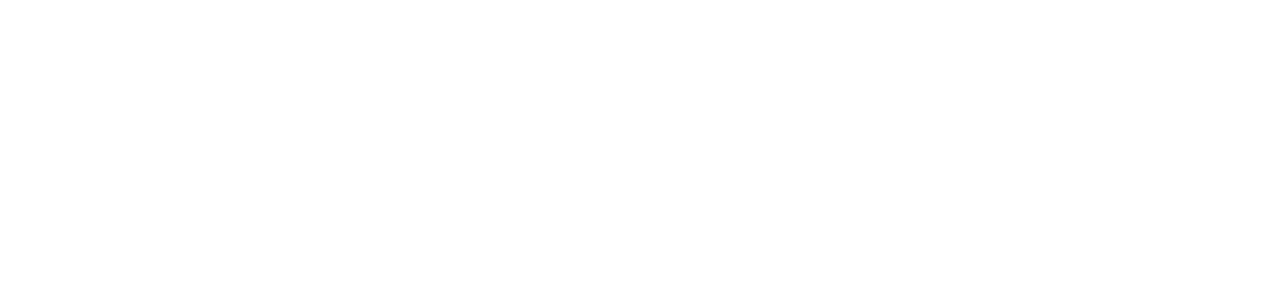
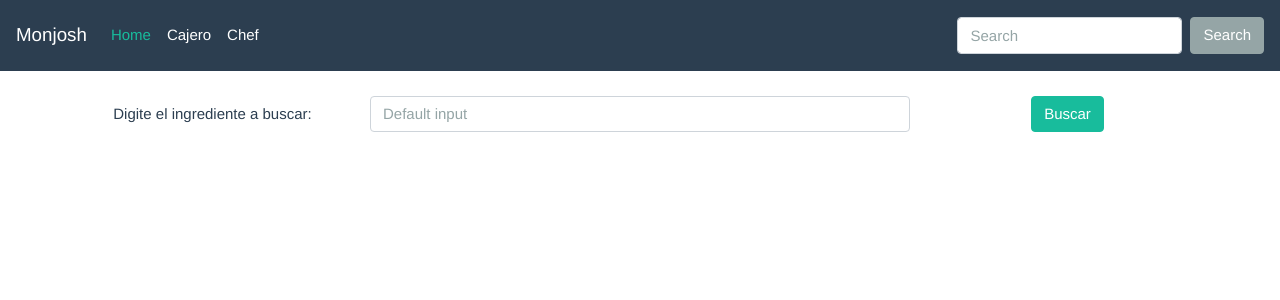
Before and after one commit to joshtbcr/ComponentesVue, a Vue app in the folder front-end/: page /cajero in a window 1280 px wide. Shown: the top 300 px of the page. Built offline with nearby package versions, Linux system fonts and the light colour scheme.

Commit message:
Creacion cajero.vue y componente de menu

```diff
--- a/front-end/package.json
+++ b/front-end/package.json
@@ -8,15 +8,17 @@
   },
   "dependencies": {
     "axios": "^0.18.0",
-    "bootstrap": "^4.3.1",
     "bootstrap-vue": "^2.0.0-rc.19",
+    "bootswatch": "^4.4.1",
     "core-js": "^3.6.4",
     "vue": "^2.6.11",
+    "vue-js-modal": "^1.3.33",
     "vue-router": "^3.1.6"
   },
   "devDependencies": {
     "@vue/cli-plugin-babel": "^4.3.0",
     "@vue/cli-service": "^4.3.0",
+    "css-loader": "^3.5.2",
     "vue-template-compiler": "^2.6.11"
   },
   "browserslist": [
--- a/front-end/src/App.vue
+++ b/front-end/src/App.vue
@@ -1,8 +1,20 @@
 <template>
   <div id="app">
+    <Menu></Menu>
     <router-view/>
   </div>
 </template>
+
+<script>
+import Menu from './components/shared/Menu'
+export default {
+  name: 'app',
+  components: {
+    'Menu': Menu
+  }
+}
+</script>
+
 
 <style>
 #app {
--- /dev/null
+++ b/front-end/src/components/Cajero.vue
@@ -0,0 +1,20 @@
+<template>
+<div class="container">
+<div class="form-group">
+<div class="row">
+  <div class="col-sm-3"><label class="col-form-label" for="inputDefault">Digite el ingrediente a buscar:</label></div>
+  <div class="col-sm-6"><input type="text" class="form-control" placeholder="Default input" id="inputDefault"></div>
+  <div class="col-sm-3"><button type="button" id="show-modal" class="btn btn-success">Buscar</button></div>
+</div>
+</div>
+</div>
+</template>
+
+<script>
+</script>
+
+<style>
+    .container {
+    margin-top: 25px;
+    }
+</style>
--- /dev/null
+++ b/front-end/src/components/shared/Menu.vue
@@ -0,0 +1,29 @@
+<template>
+<nav class="navbar navbar-expand-lg navbar-dark bg-primary">
+  <a class="navbar-brand" href="#">Monjosh</a>
+  <button class="navbar-toggler" type="button" data-toggle="collapse" data-target="#navbarColor01" aria-controls="navbarColor01" aria-expanded="false" aria-label="Toggle navigation">
+    <span class="navbar-toggler-icon"></span>
+  </button>
+
+  <div class="collapse navbar-collapse" id="navbarColor01">
+    <ul class="navbar-nav mr-auto">
+      <li class="nav-item active">
+        <a class="nav-link" href="#">Home <span class="sr-only">(current)</span></a>
+      </li>
+      <li class="nav-item">
+        <a class="nav-link" href="#">Cajero</a>
+      </li>
+      <li class="nav-item">
+        <a class="nav-link" href="#">Chef</a>
+      </li>
+    </ul>
+    <form class="form-inline my-2 my-lg-0">
+      <input class="form-control mr-sm-2" type="text" placeholder="Search">
+      <button class="btn btn-secondary my-2 my-sm-0" type="submit">Search</button>
+    </form>
+  </div>
+</nav>
+</template>
+
+<script>
+</script>
--- a/front-end/src/main.js
+++ b/front-end/src/main.js
@@ -1,6 +1,7 @@
 import Vue from 'vue'
 import App from './App.vue'
 import router from './router'
+import 'bootswatch/dist/flatly/bootstrap.min.css'
 
 Vue.config.productionTip = false
 
--- a/front-end/src/router/index.js
+++ b/front-end/src/router/index.js
@@ -1,14 +1,22 @@
 import Vue from 'vue'
 import VueRouter from 'vue-router'
 import Home from '../components/Home.vue'
+import Cajero from '../components/Cajero.vue'
+
 
 Vue.use(VueRouter)
+
 
 const routes = [
   {
     path: '/',
     name: 'Home',
     component: Home
+  },
+  {
+    path: '/cajero',
+    name: 'Cajero',
+    component: Cajero
   }
 ]
 
```
Also changed, not shown: 1 other file (tests, documents, lock files or other folders).
